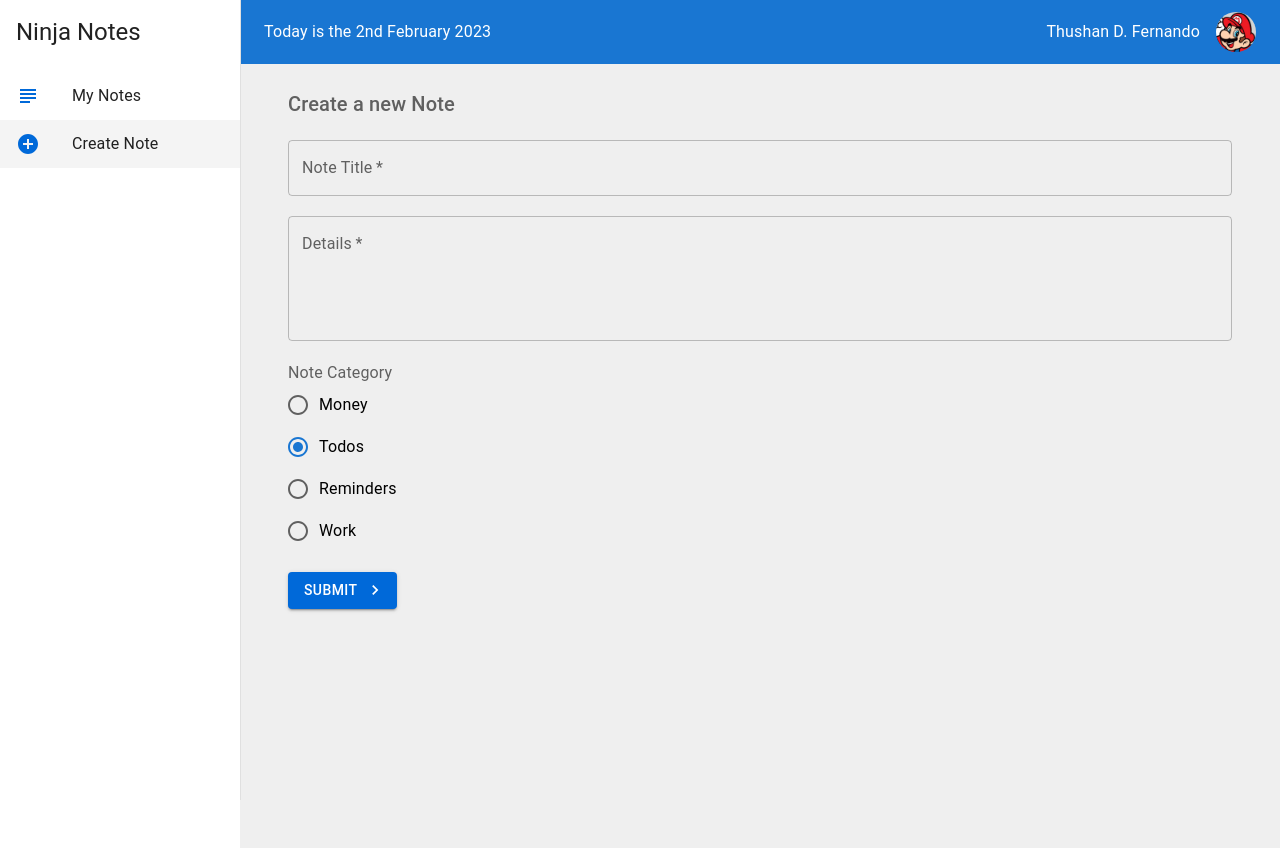
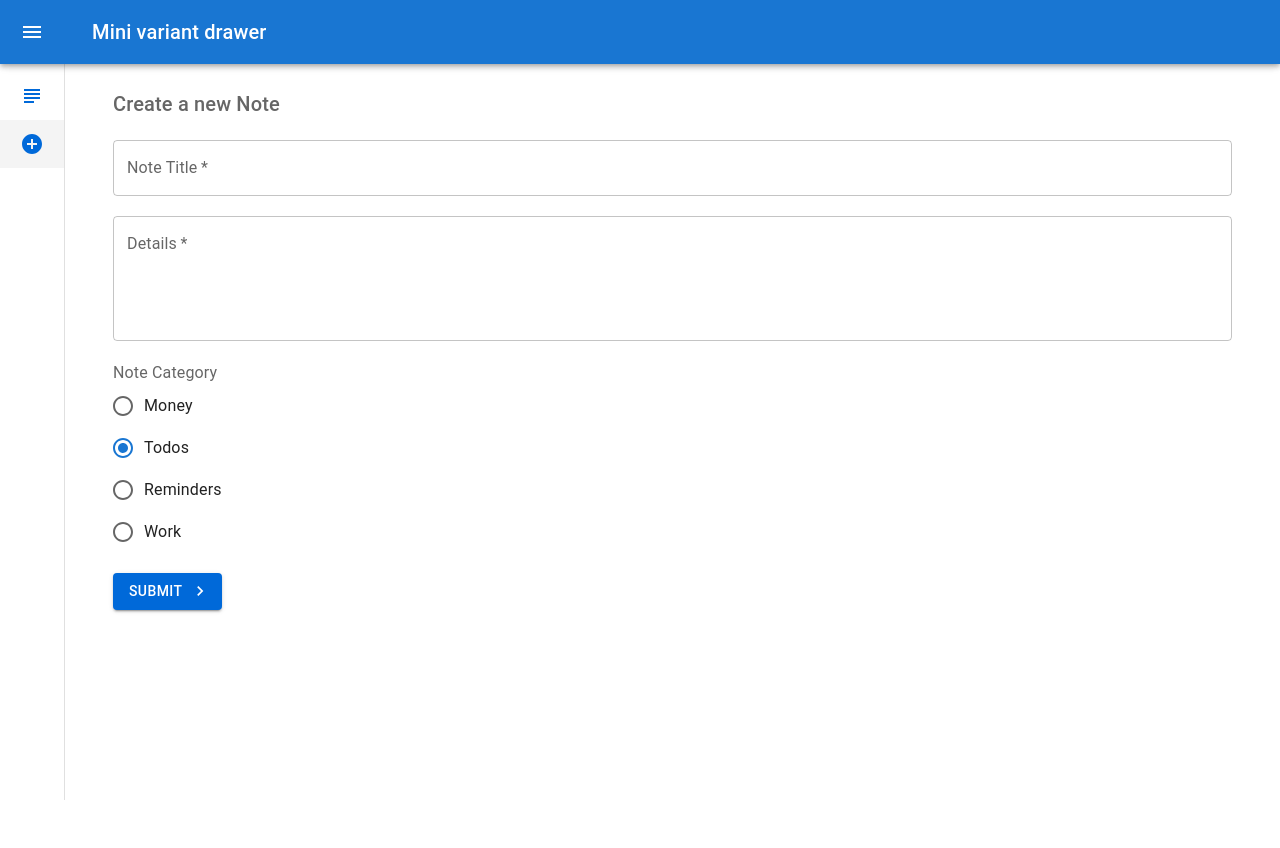
Before and after one commit to thushandfdo/crm-front-test, a React (Create React App) app: page /create in a window 1280 px wide. After the commit the page ends 800 px from the top, so only its background shows below. Built offline with nearby package versions, Linux system fonts and the light colour scheme.

Commit message:
Custom Drawer

```diff
--- a/src/App.js
+++ b/src/App.js
@@ -19,8 +19,8 @@ function App() {
                 <Router>
                     <Layout>
                         <Routes>
-                            <Route path='/' element={ <Notes /> } />
-                            <Route path='/create' element={ <Create /> } />
+                            <Route path='/' element={<Notes />} />
+                            <Route path='/create' element={<Create />} />
                         </Routes>
                     </Layout>
                 </Router>
--- a/src/Styles.js
+++ b/src/Styles.js
@@ -1,7 +1,5 @@
 import { makeStyles } from "tss-react/mui";
 import { blue, pink, green, yellow } from "@mui/material/colors";
-
-const drawerWidth = 240;
 
 export const useStyles = makeStyles()((theme) => {
     return {
@@ -16,21 +14,6 @@ export const useStyles = makeStyles()((theme) => {
             minHeight: '100vh',
             padding: theme.spacing(3)
         },
-        drawer: {
-            width: drawerWidth
-        },
-        drawerPaper: {
-            width: drawerWidth
-        },
-        root: {
-            display: 'flex'
-        },
-        active: {
-            backgroundColor: '#f4f4f4'
-        },
-        title: {
-            padding: theme.spacing(2)
-        },
         yellowAvatar: {
             backgroundColor: `${yellow[700]}`
         },
@@ -43,10 +26,6 @@ export const useStyles = makeStyles()((theme) => {
         pinkAvatar: {
             backgroundColor: `${pink[500]}`
         },
-        appbar: {
-            width: `calc(100% - ${drawerWidth}px)`
-        },
-        toolbar: theme.mixins.toolbar,
         date: {
             flexGrow: 1
         },
--- /dev/null
+++ b/src/components/AppBar.js
@@ -0,0 +1,17 @@
+import React from 'react';
+import Typography from '@mui/material/Typography';
+import MenuIcon from '@mui/icons-material/Menu';
+
+export function AppBarToggleIcon() {
+    return (
+        <MenuIcon />
+    )
+}
+
+export function AppBarBody() {
+    return (
+        <Typography variant="h6" noWrap component="div">
+            Mini variant drawer
+        </Typography>
+    )
+}
--- /dev/null
+++ b/src/components/Drawer.js
@@ -0,0 +1,62 @@
+import React from 'react';
+import List from '@mui/material/List';
+import ListItem from '@mui/material/ListItem';
+import ListItemButton from '@mui/material/ListItemButton';
+import ListItemIcon from '@mui/material/ListItemIcon';
+import ListItemText from '@mui/material/ListItemText';
+import AddCircleOutlined from '@mui/icons-material/AddCircleOutlined';
+import SubjectOutlined from '@mui/icons-material/SubjectOutlined';
+import { useNavigate, useLocation } from 'react-router-dom';
+
+export function DrawerBody({ open }) {
+    const navigate = useNavigate();
+    const location = useLocation();
+
+    const menuItems = [
+        {
+            text: "My Notes",
+            icon: <SubjectOutlined color='secondary' />,
+            path: '/'
+        },
+        {
+            text: "Create Note",
+            icon: <AddCircleOutlined color='secondary' />,
+            path: '/create'
+        }
+    ]
+
+    return (
+        <div className="drawer-body">
+            <List>
+                {menuItems.map(item => (
+                    <ListItem
+                        key={item.text}
+                        onClick={() => navigate(item.path)}
+
+                        disablePadding sx={{ display: 'block' }}
+                    >
+                        <ListItemButton
+                            sx={{
+                                minHeight: 48,
+                                justifyContent: open ? 'initial' : 'center',
+                                px: 2.5,
+                                backgroundColor: (location.pathname === item.path) ? '#f4f4f4' : 'inherit'
+                            }}
+                        >
+                            <ListItemIcon
+                                sx={{
+                                    minWidth: 0,
+                                    mr: open ? 3 : 'auto',
+                                    justifyContent: 'center',
+                                }}
+                            >
+                                {item.icon}
+                            </ListItemIcon>
+                            <ListItemText primary={item.text} sx={{ opacity: open ? 1 : 0 }} />
+                        </ListItemButton>
+                    </ListItem>
+                ))}
+            </List>
+        </div>
+    )
+}
--- a/src/components/Layout.js
+++ b/src/components/Layout.js
@@ -1,87 +1,132 @@
-import React from 'react'
-import AppBar from '@mui/material/AppBar';
-import Avatar from '@mui/material/Avatar';
+import React from 'react';
+import { styled, useTheme } from '@mui/material/styles';
+import Box from '@mui/material/Box';
+import MuiDrawer from '@mui/material/Drawer';
+import MuiAppBar from '@mui/material/AppBar';
 import Toolbar from '@mui/material/Toolbar';
-import Typography from '@mui/material/Typography';
-import Drawer from '@mui/material/Drawer';
-import List from '@mui/material/List';
-import ListItem from '@mui/material/ListItem';
-import ListItemIcon from '@mui/material/ListItemIcon';
-import ListItemText from '@mui/material/ListItemText';
-import AddCircleOutlined from '@mui/icons-material/AddCircleOutlined';
-import SubjectOutlined from '@mui/icons-material/SubjectOutlined';
-import { useStyles } from '../Styles';
-import { useNavigate, useLocation } from 'react-router-dom';
-import { format } from 'date-fns';
+import CssBaseline from '@mui/material/CssBaseline';
+import IconButton from '@mui/material/IconButton';
+import ChevronLeftIcon from '@mui/icons-material/ChevronLeft';
+import ChevronRightIcon from '@mui/icons-material/ChevronRight';
+import { AppBarBody, AppBarToggleIcon } from './AppBar';
+import { DrawerBody } from './Drawer';
 
-function Layout({ children }) {
-    const { classes } = useStyles();
-    const navigate = useNavigate();
-    const location = useLocation();
+const drawerWidth = 240;
 
-    const menuItems = [
-        {
-            text: "My Notes",
-            icon: <SubjectOutlined color='secondary' />,
-            path: '/'
-        },
-        {
-            text: "Create Note",
-            icon: <AddCircleOutlined color='secondary' />,
-            path: '/create'
-        }
-    ]
+const openedMixin = (theme) => ({
+    width: drawerWidth,
+    transition: theme.transitions.create('width', {
+        easing: theme.transitions.easing.sharp,
+        duration: theme.transitions.duration.enteringScreen,
+    }),
+    overflowX: 'hidden',
+});
+
+const closedMixin = (theme) => ({
+    transition: theme.transitions.create('width', {
+        easing: theme.transitions.easing.sharp,
+        duration: theme.transitions.duration.leavingScreen,
+    }),
+    overflowX: 'hidden',
+    width: `calc(${theme.spacing(7)} + 1px)`,
+    [theme.breakpoints.up('sm')]: {
+        width: `calc(${theme.spacing(8)} + 1px)`,
+    },
+});
+
+const DrawerHeader = styled('div')(({ theme }) => ({
+    display: 'flex',
+    alignItems: 'center',
+    justifyContent: 'flex-end',
+    padding: theme.spacing(0, 1),
+    // necessary for content to be below app bar
+    ...theme.mixins.toolbar,
+}));
+
+const AppBar = styled(MuiAppBar, {
+    shouldForwardProp: (prop) => prop !== 'open',
+})(({ theme, open }) => ({
+    zIndex: theme.zIndex.drawer + 1,
+    transition: theme.transitions.create(['width', 'margin'], {
+        easing: theme.transitions.easing.sharp,
+        duration: theme.transitions.duration.leavingScreen,
+    }),
+    // Turn toggle on / off
+    ...(open && {
+        marginLeft: drawerWidth,
+        width: `calc(100% - ${drawerWidth}px)`,
+        transition: theme.transitions.create(['width', 'margin'], {
+            easing: theme.transitions.easing.sharp,
+            duration: theme.transitions.duration.enteringScreen,
+        }),
+    }),
+}));
+
+const Drawer = styled(MuiDrawer, { shouldForwardProp: (prop) => prop !== 'open' })(
+    ({ theme, open }) => ({
+        width: drawerWidth,
+        flexShrink: 0,
+        whiteSpace: 'nowrap',
+        boxSizing: 'border-box',
+        ...(open && {
+            ...openedMixin(theme),
+            '& .MuiDrawer-paper': openedMixin(theme),
+        }),
+        ...(!open && {
+            ...closedMixin(theme),
+            '& .MuiDrawer-paper': closedMixin(theme),
+        }),
+    }),
+);
+
+export default function Layout({ children }) {
+    const theme = useTheme();
+    const [open, setOpen] = React.useState(false);
+
+    const handleDrawerOpen = () => {
+        setOpen(true);
+    };
+
+    const handleDrawerClose = () => {
+        setOpen(false);
+    };
 
     return (
-        <div className={classes.root}>
-            {/* app bar */}
-            <AppBar
-                className={classes.appbar}
-                elevation={0}
-            >
+        <Box sx={{ display: 'flex' }}>
+            <CssBaseline />
+
+            <AppBar position="fixed" open={open}>
                 <Toolbar>
-                    <Typography className={classes.date}>
-                        Today is the { format(new Date(), 'do MMMM Y') }
-                    </Typography>
-                    <Typography>
-                        Thushan D. Fernando
-                    </Typography>
-                    <Avatar className={classes.avatar} src='/mario-av.png' />
+                    <IconButton
+                        color="inherit"
+                        aria-label="open drawer"
+                        onClick={handleDrawerOpen}
+                        edge="start"
+                        sx={{
+                            marginRight: 5,
+                            // Turn toggle on / off
+                            ...(open && { display: 'none' }),
+                        }}
+                    >
+                        <AppBarToggleIcon />
+                    </IconButton>
+                    <AppBarBody />
                 </Toolbar>
             </AppBar>
 
-            {/* side drawer */}
-            <Drawer
-                className={classes.drawer}
-                variant='permanent'
-                anchor='left'
-                classes={{ paper: classes.drawerPaper }}
-            >
-                <div className="">
-                    <Typography variant='h5' className={classes.title}>Ninja Notes</Typography>
-                    <List>
-                        {menuItems.map(item => (
-                            <ListItem
-                                button
-                                key={item.text}
-                                onClick={() => navigate(item.path)}
-                                className={(location.pathname === item.path) ? classes.active : null}
-                            >
-                                <ListItemIcon>{item.icon}</ListItemIcon>
-                                <ListItemText>{item.text}</ListItemText>
-                            </ListItem>
-                        ))}
-                    </List>
-                </div>
+            <Drawer variant="permanent" open={open}>
+                <DrawerHeader>
+                    <IconButton onClick={handleDrawerClose}>
+                        {theme.direction === 'rtl' ? <ChevronRightIcon /> : <ChevronLeftIcon />}
+                    </IconButton>
+                </DrawerHeader>
+                <DrawerBody open={open} />
             </Drawer>
 
-            {/* main content */}
-            <div className={classes.page}>
-                <div className={classes.toolbar}></div>
+            <Box component="main" sx={{ flexGrow: 1, p: 3 }}>
+                <DrawerHeader />
                 {children}
-            </div>
-        </div>
-    )
+            </Box>
+        </Box>
+    );
 }
-
-export default Layout;
```
